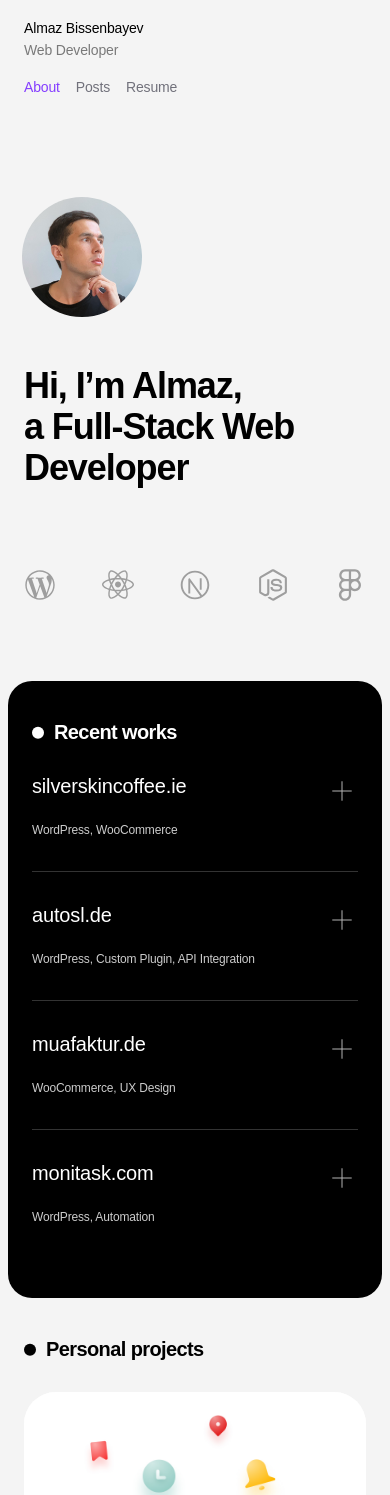
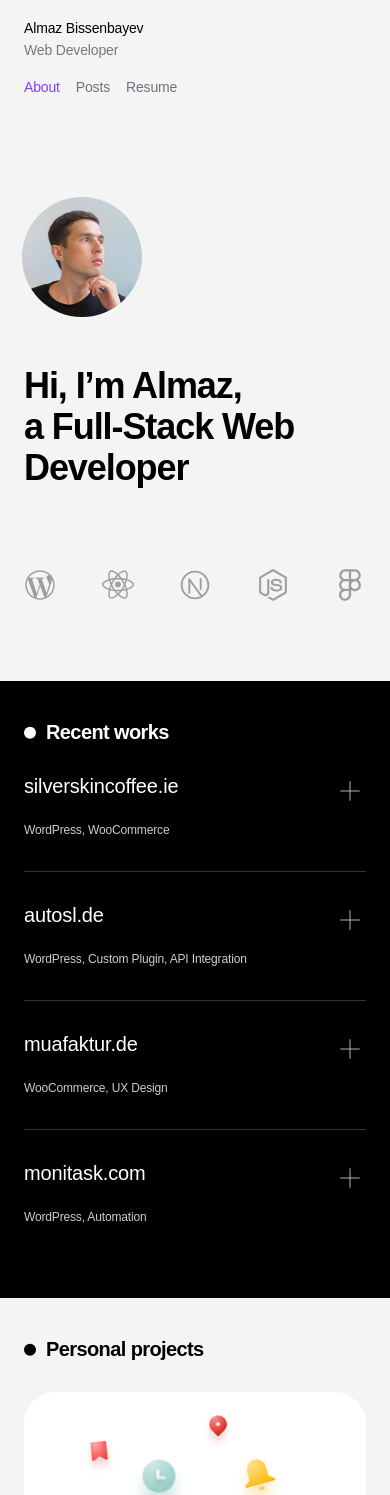
Before and after one commit to almazbisenbaev/almaz, a Next.js app: page / in a window 390 px wide. Shown: the top 1495 px of the page. Built offline with nearby package versions, Linux system fonts and the light colour scheme; a web font is replaced by a local one.

Commit message:
Fix responsive issues

```diff
--- a/src/app/globals.css
+++ b/src/app/globals.css
@@ -76,6 +76,17 @@ a {
 
 @media (min-width: 768px) {
   .section {
+    border-radius: 40px;
+  }
+}
+
+/* Portfolio section specific styles - no rounding and no wrapper padding on mobile */
+.section-portfolio-mobile {
+  border-radius: 0;
+}
+
+@media (min-width: 768px) {
+  .section-portfolio-mobile {
     border-radius: 40px;
   }
 }
--- a/src/app/page.jsx
+++ b/src/app/page.jsx
@@ -49,8 +49,8 @@ export default function Home() {
           </div>
         </div>
 
-        <div className="px-2">
-          <div className="section bg-black text-white">
+        <div className="px-0 md:px-2">
+          <div className="section section-portfolio-mobile bg-black text-white">
             <div className="container mx-auto px-6">
 
               {/* <div className="section-header">
```
